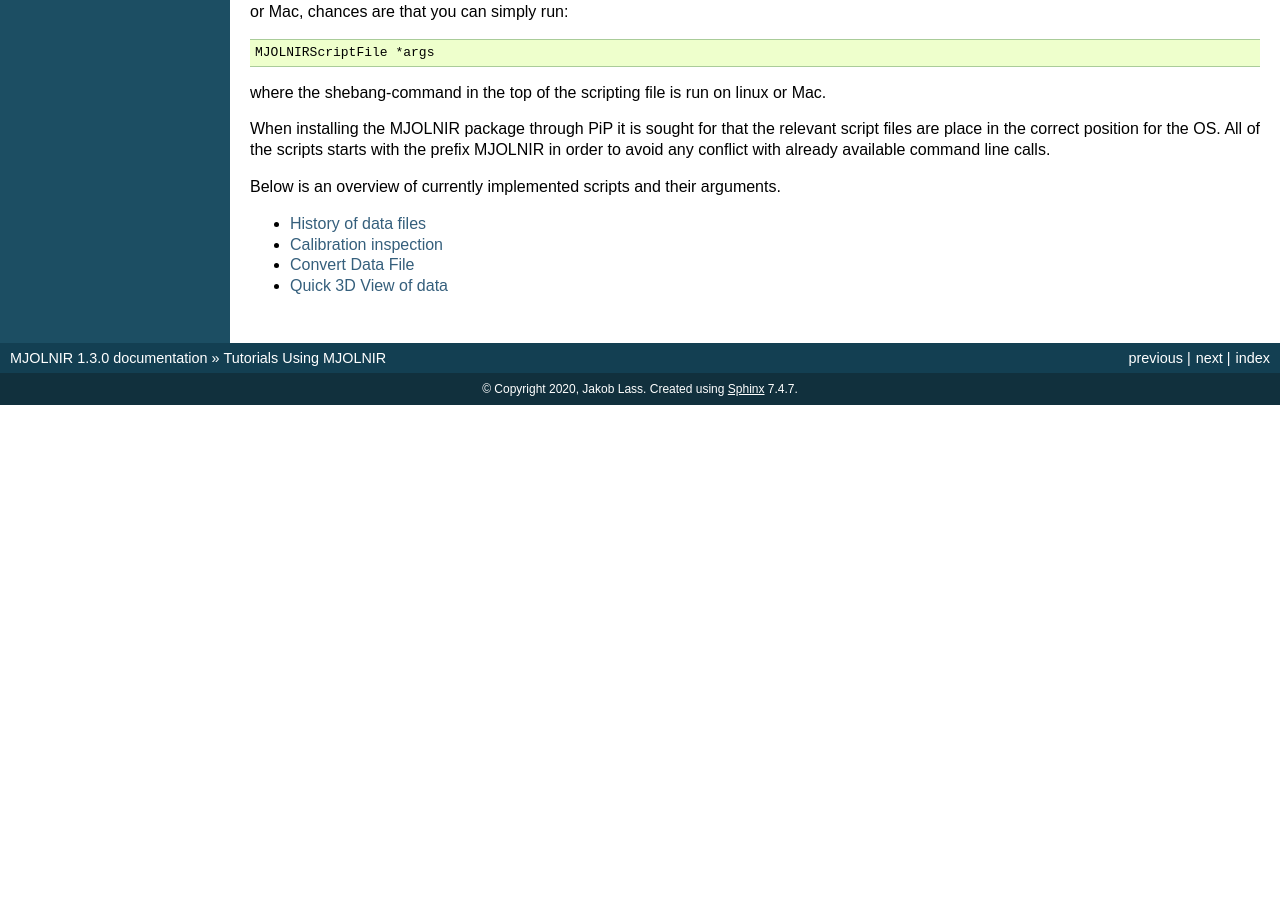
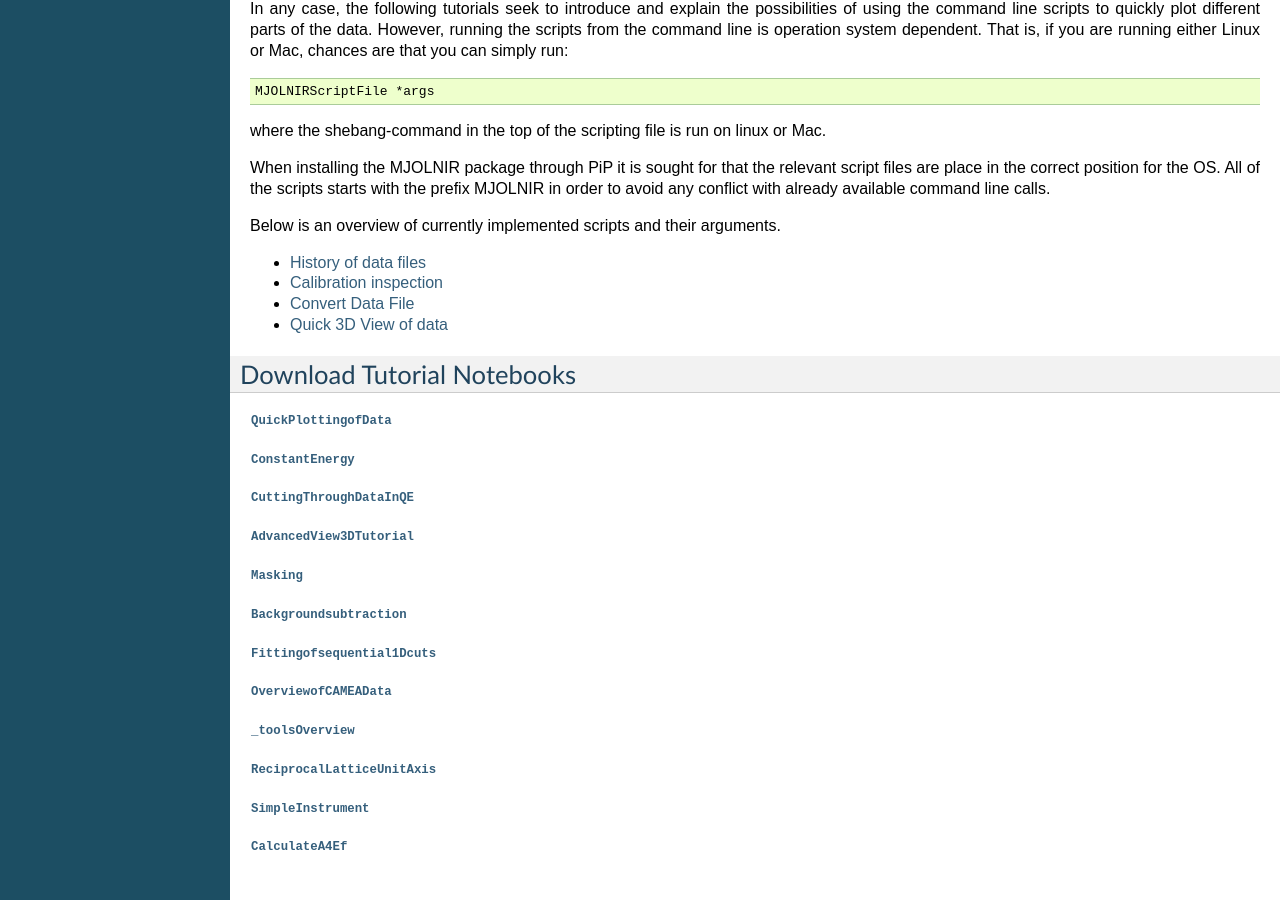
Before and after one commit to MJOLNIRPackage/MJOLNIR, a Sphinx documentation site: the page built from docs/tutorials.rst, in a window 1280 px wide and 900 px high, scrolled down 843 px. Built offline with Sphinx 7.4.7, drawn with Linux system fonts in a browser that asks for light colours; before the commit the page ends 1248 px from its top, so only the background shows below that; some of the changed text lies outside the part shown.

Commit message:
Update to remove warnings Add download links to notebooks

```diff
--- a/docs/Data/DataFile.rst
+++ b/docs/Data/DataFile.rst
@@ -11,7 +11,6 @@ Data File
    :nosignatures:
 
     DataFile.DataFile
-	DataFile.DataFile.calculateEdgePolygons
 	DataFile.DataFile.difference
 	DataFile.DataFile.loadBinning
 	DataFile.DataFile.loadMultiFLEXXData
--- a/docs/InDepthDocumentation/Geometry.rst
+++ b/docs/InDepthDocumentation/Geometry.rst
@@ -16,7 +16,7 @@ Geometry
 The calculation of energies and the corresponding scattering angles is automatically calculated when the initialization
 method is called on the :doc:`Instrument<../Geometry/Geometry>` object. That is, one first of all needs to create the
 wanted instrument with all of the detectors, analysers and wedges as described in the instrument creation tutorial
-:doc:`Build a simple instrument<..\docs\notebooks\SimpleInstrument>`. Having done all this, the procedure for the
+:doc:`Build a simple instrument<../../notebooks/SimpleInstrument>`. Having done all this, the procedure for the
 calculations is as follows.
 
 Looping through all wedges, the concept attribute is checked. This tells whether one has a one to one correspondence
--- a/docs/tutorials.rst
+++ b/docs/tutorials.rst
@@ -4,6 +4,9 @@ Tutorials Using MJOLNIR
 The following is a list of tutorials split into different categories with various complexity.
 
 For first time users and people wanting to simply convert and plot data, the following tutorials is the place to start if one is not using the `MJOLNIRGui <https://pypi.org/project/MJOLNIRGui/>`_
+
+:download:`Download ConstantEnergy <notebooks/ConstantEnergy.ipynb>`
+
 
 .. toctree::
    :maxdepth: 1
@@ -71,3 +74,30 @@ Below is an overview of currently implemented scripts and their arguments.
    Tutorials/MJOLNIRCalibrationInspector
    Tutorials/MJOLNIRConvert
    Tutorials/MJOLNIR3DView
+
+
+Download Tutorial Notebooks
+===========================
+:download:`QuickPlottingofData<notebooks/QuickPlottingofData.ipynb>`
+
+:download:`ConstantEnergy<notebooks/ConstantEnergy.ipynb>`
+
+:download:`CuttingThroughDataInQE<notebooks/CuttingThroughDataInQE.ipynb>`
+
+:download:`AdvancedView3DTutorial<notebooks/AdvancedView3DTutorial.ipynb>`
+
+:download:`Masking<notebooks/Masking.ipynb>`
+
+:download:`Backgroundsubtraction<notebooks/Backgroundsubtraction.ipynb>`
+
+:download:`Fittingofsequential1Dcuts<notebooks/Fittingofsequential1Dcuts.ipynb>`
+
+:download:`OverviewofCAMEAData<notebooks/OverviewofCAMEAData.ipynb>`
+
+:download:`_toolsOverview<notebooks/_toolsOverview.ipynb>`
+
+:download:`ReciprocalLatticeUnitAxis<notebooks/ReciprocalLatticeUnitAxis.ipynb>`
+
+:download:`SimpleInstrument<notebooks/SimpleInstrument.ipynb>`
+
+:download:`CalculateA4Ef<notebooks/CalculateA4Ef.ipynb>`
```
Also changed, not shown: docs/notebooks/AdvancedView3DTutorial.ipynb, docs/notebooks/Backgroundsubtraction.ipynb, docs/notebooks/_toolsOverview.ipynb.
